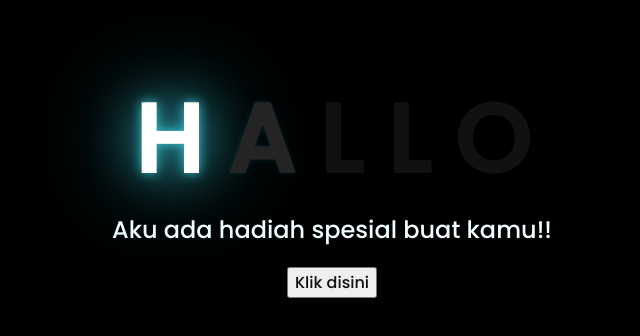
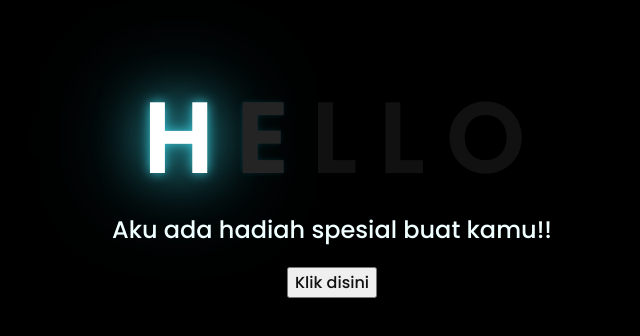
Before and after one commit to Ikbal468/testingFlower, a plain HTML site: page index.html in a window 1280 px wide. Shown: the part 226-562 px from the top of the page, without its empty margins (316-956 px from the left). Drawn offline with Linux system fonts and the light colour scheme.

Commit message:
Update index.html

```diff
--- a/index.html
+++ b/index.html
@@ -12,7 +12,7 @@
     <div class="greetings">
     <!-- silahkan menambah kata sesuai keinginan dengan <span>text...</span -->
         <span>H</span>
-        <span>A</span>
+        <span>E</span>
         <span>L</span>
         <span>L</span>
         <span>O</span>
```
